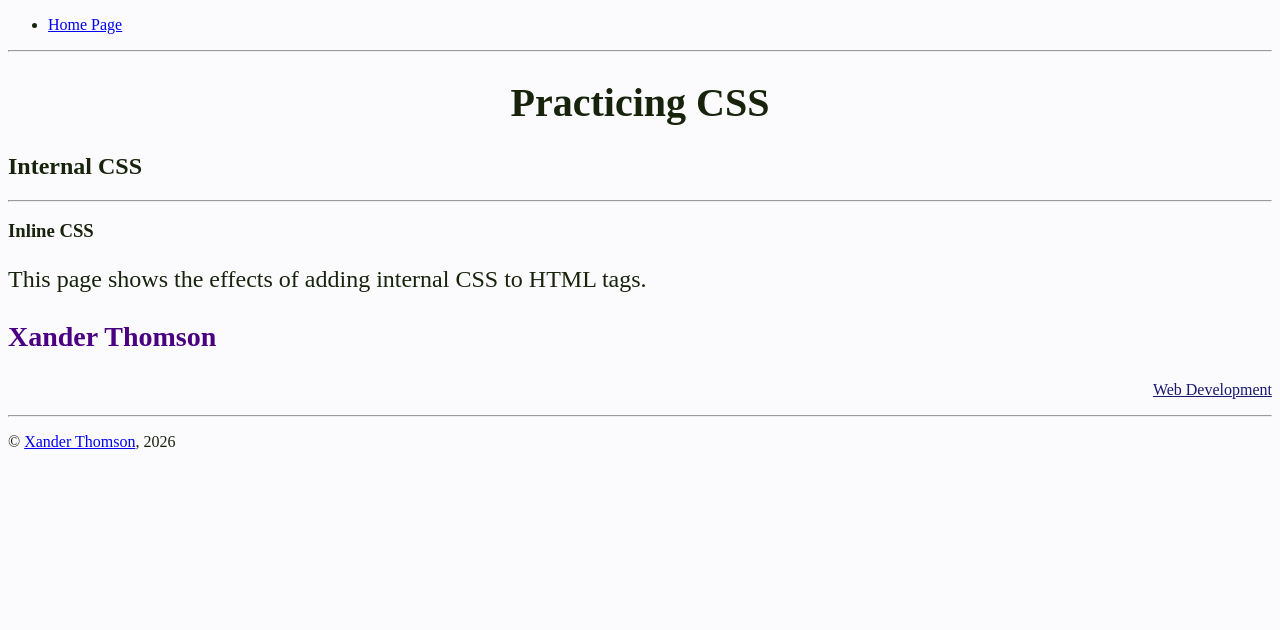
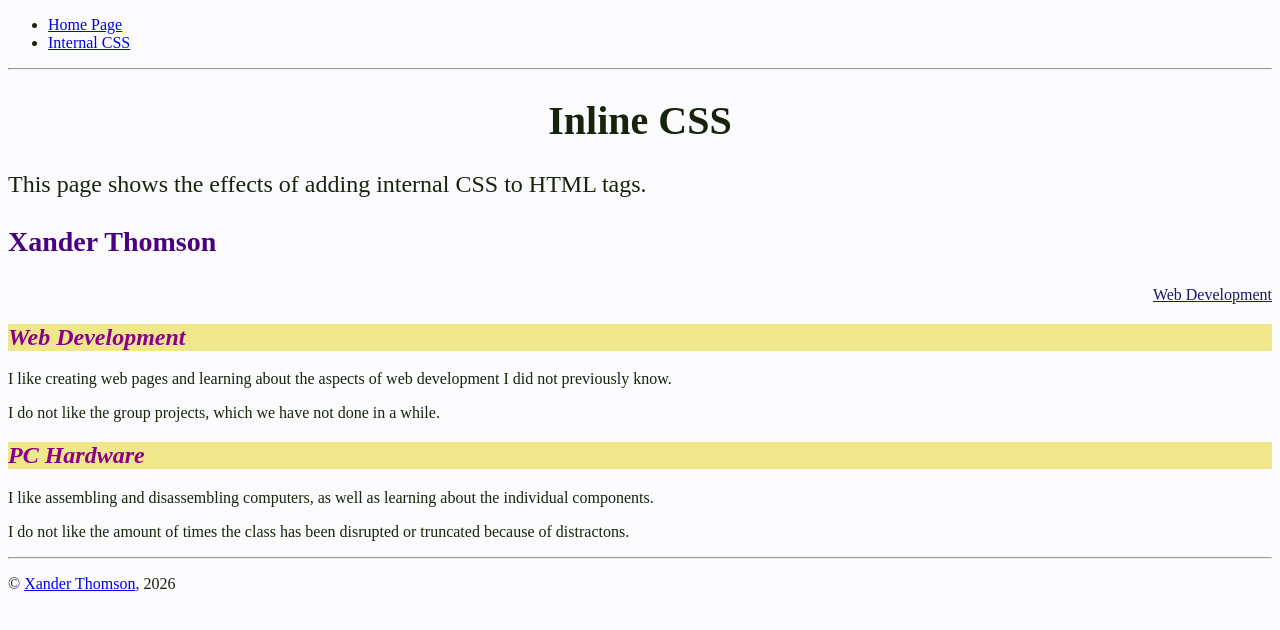
Before and after one commit to ZoloTown-2/practicing-css, a plain HTML site: page internal-css.html in a window 1280 px wide. Drawn offline with Linux system fonts and the light colour scheme.

Commit message:
Activity progress.

```diff
--- a/internal-css.html
+++ b/internal-css.html
@@ -12,6 +12,11 @@
     h1 {
       text-align: center;
       font-size: 40px;
+    }
+    h2 {
+      color: darkmagenta;
+      background-color: khaki;
+      font-style: italic;
     }
     p.big {
       font-size: 24px;
@@ -33,18 +38,22 @@
     <nav>
       <ul>
         <li><a href="index.html">Home Page</a></li>
+        <li><a href="internal-css.html">Internal CSS</a></li>
       </ul>
     </nav>
     <hr />
-    <h1>Practicing CSS</h1>
-    <h2>Internal CSS</h2>
-    <hr />
   </header>
   <main>
-    <h3>Inline CSS</h3>
+    <h1>Inline CSS</h1>
     <p class="big">This page shows the effects of adding internal CSS to HTML tags.</p>
     <p class="header-mimic">Xander Thomson</p>
     <p class="anchor-mimic">Web Development</p>
+    <h2>Web Development</h2>
+    <p>I like creating web pages and learning about the aspects of web development I did not previously know.</p>
+    <p>I do not like the group projects, which we have not done in a while.</p>
+    <h2>PC Hardware</h2>
+    <p>I like assembling and disassembling computers, as well as learning about the individual components.</p>
+    <p>I do not like the amount of times the class has been disrupted or truncated because of distractons.</p>
   </main>
   <footer>
     <hr />
```
Also changed, not shown: index.html (+2 -4 lines).
